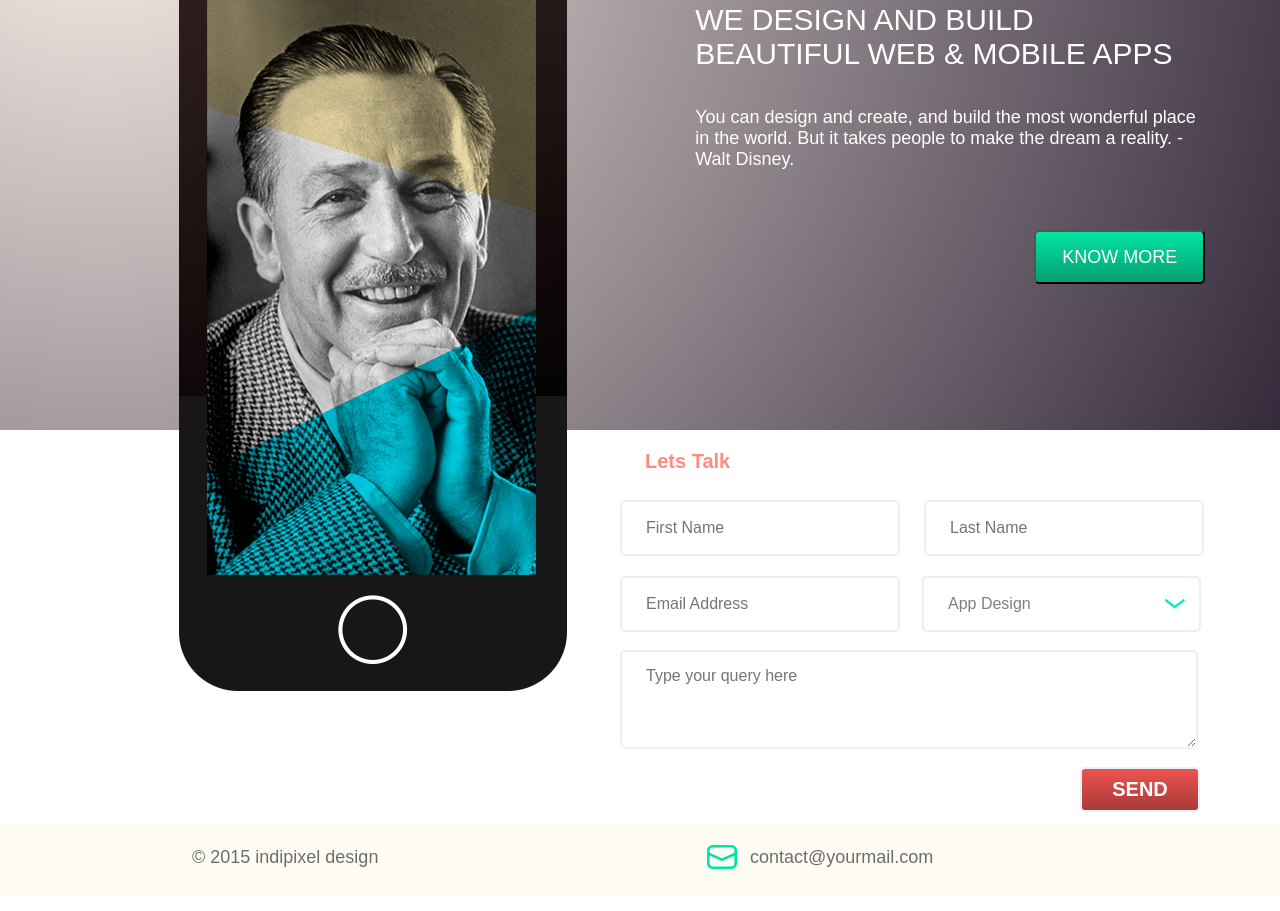
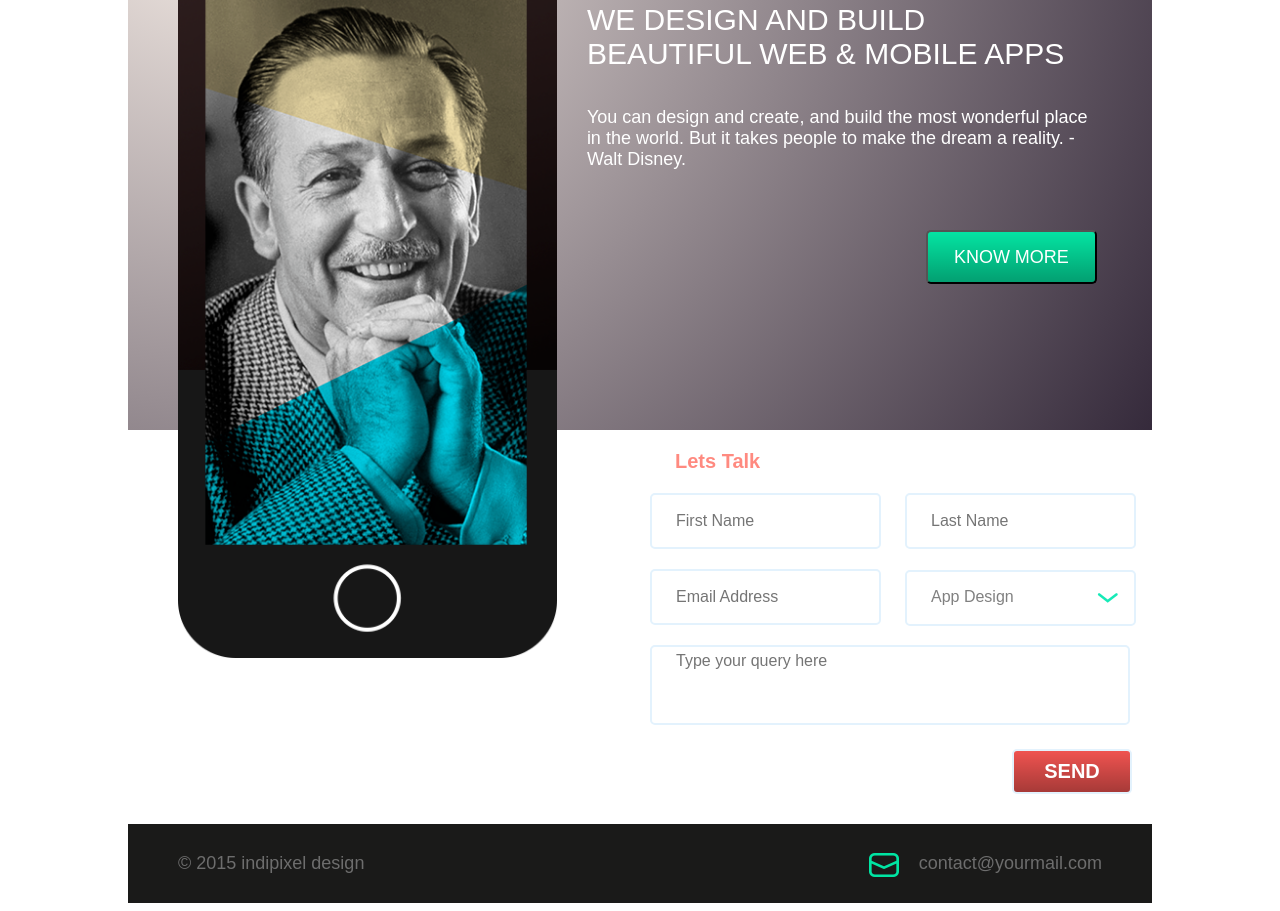
Before and after one commit to dim4ikk/lesson2, a plain HTML site: page index.html in a window 1280 px wide. Shown: the part 288-1199 px from the top of the page. Drawn offline with Linux system fonts and the light colour scheme; a web font is replaced by a local one.

Commit message:
7th commit

```diff
--- a/css/header.css
+++ b/css/header.css
@@ -1,20 +1,18 @@
 header {
     border-top: 23px solid #04e4a2; /*green line at the top*/
-    height: 78px;
-    /*background-color: #e94643;*/
+    line-height: 78px;
     background-image: -webkit-linear-gradient(150deg, #7c1817, #e94643);
-    width: 100%;
-    max-width: 1366px;
+    max-width: 1024px;
     margin: 0 auto;
 }
 
 .container {
-    line-height: 78px;/*height of header*/
+
 }
 
 .logo {
     display: inline-block;
-    margin-left: 230px;
+    margin-left: 50px;
 }
 
 .container img {
@@ -49,7 +47,10 @@ header {
     text-decoration: none;
     padding-bottom: 5px; /*space for underline*/
     margin-left: 30px;
-    right: 95px;
+}
+
+.navigation a:last-child {
+    margin-right: 50px;
 }
 
 /*underline effect when hover*/
--- a/css/myblog.css
+++ b/css/myblog.css
@@ -1,31 +1,101 @@
 body {
     margin: 0 auto; /*removes unnecessary margins*/
-    width: 100%;
-    max-width: 1366px;
-    height: 100%;
-    font-size: 20px;
-    font-family: Montserrat, Tahoma;
 }
 .wrapper {
     margin: 0 auto;
-    background: radial-gradient(circle farthest-corner at 100px 50px, #FBF2EB, #352A3B);
-    width: 100%;
-    max-width: 1366px;
+
+    max-width: 1024px;
     height: auto;
     padding-bottom: 50px;
+    background: radial-gradient(circle farthest-corner at 100px 50px, #FBF2EB, #352A3B);
 }
 .sidebar {
     float: left;
     background: pink;
-    width: 30%;
-    height: 400px;
-    margin: 50px 0px 0px 50px;
+    /*width: 30%;*/
+    min-width: 400px;
+    height: 500px;
+    margin: 50px 0px 0px 30px;
+    border-radius: 10px;
+}
+
+form[name="search"] {
+    padding: 30px;
+}
+
+input[name="q"] {
+    width: 210px;
+    height: 49px;
+    font-family: Montserrat, Arial;
+    font-size: 18px;
+    padding: 0 20px;
+    border-radius: 10px;
+    outline: none; /*убираем стандартную обводку браузера*/
+}
+
+form button {
+    height: 54px;
+    padding: 0px 23px 0px;
+    font-family: Montserrat, Arial;
+    text-transform: uppercase;
+    font-size: 18px;
+    background: #04e4a2;
+    color: white;
+    border-radius: 10px;
+
+}
+
+form button:hover {
+    background-color: lightgreen;
+    -moz-transition: all 0.3s ease;
+    -o-transition: all 0.3s ease;
+    -webkit-transition: all 0.3s ease;
+    cursor: pointer; /*"hand" cursor for <button> tag*/
+}
+
+.aside-menu {
+    border-width: thin;
+    border-color: black;
+}
+.aside-menu li {
+    font-family: Montserrat, Arial;
+    font-size: 22px;
+    text-shadow: 0.1em 0.1em 0.05em green;
+	list-style-type: square; /*type of marker for li*/
+	border-bottom: 1px solid #e94643;
+    padding: 10px;
+}
+
+.aside-menu li:hover {
+    background-color: lightgreen;
+    -moz-transition: all 0.3s ease;
+    -o-transition: all 0.3s ease;
+    -webkit-transition: all 0.3s ease;
+
+    -webkit-transform: scale(1.02);
+    -moz-transform: scale(1.02);
+    -o-transform: scale(1.02);
+
+    -webkit-box-shadow: 0px 3px 1px rgba(0, 0, 0, 0.2);
+    -moz-box-shadow: 0px 3px 1px rgba(0, 0, 0, 0.2);
+    box-shadow: 0px 3px 1px rgba(0, 0, 0, 0.2);
+    border-radius: 10px;
+}
+
+.aside-menu li:last-child {
+    border-bottom: none;
+}
+
+.aside-menu a {
+	color: #070000;
+    text-decoration: none;
 }
 
 .contentbox {
     display: inline-block;
     width: 45%;
-    margin-left: 241px;
+    margin-left: 88px;
+    margin-right: 30px;
     text-align: justify;
 }
 
@@ -33,7 +103,10 @@ body {
     /*display: inline-block;*/
     position: relative;
     background: lightgreen;
-    margin: 50px 0;
+    font-size: 20px;
+    font-family: Montserrat, Tahoma;
+    margin-bottom: 0px;
+    margin-top: 50px;
     min-height: 270px;
     padding: 25px 25px 85px;
     border-radius: 10px;
--- a/css/style.css
+++ b/css/style.css
@@ -1,7 +1,6 @@
 body {
    margin: 0 auto; /*removes unnecessary margins*/
-   width: 100%;
-   max-width: 1366px;
+   max-width: 1024px;
 }
 
 .main_container {
@@ -13,14 +12,15 @@ body {
 
 .phone img {
     float: left;
-    margin-left: 14%;
-    margin-top: 5%;
+    margin-left: 50px;
+    margin-top: 50px;
+    width: 37%;
 }
 
 .right-wrap {
     display: inline-block;
     margin-top: 190px;
-    margin-left: 128px;
+    margin-left: 30px;
 }
 
 .right-wrap:after {
@@ -98,26 +98,15 @@ button:active {
 .contact-form {
     float: right;
     background-color: white;
-    height: 394px;
-}
-
-.contact-form:after {
-    content: ".";
-    display: block;
-    height: 0;
-    clear: both;
-    visibility: hidden;
+    height: inherit;
 }
 
 form {
-    position: relative;
-    height: 394px;
-    width: 660px; /*48.3%*/
+    width: 502px; /*502px*/
 }
 
 .lets-talk {
-    position: absolute;
-    display: inline-block;
+    min-width: 100px;
     font-size: 20px;
     font-family: Arial;
     font-weight: 600;
@@ -126,25 +115,69 @@ form {
 }
 
 input {
-    position: relative;
-    top: 70px;
+    font-size: 16px;
+    font-family: Montserrat Light, Arial;
+    background: transparent;
+    height: 50px;
+    width: 201px;
+    border: #e3f2fd 2px solid;
+    border-radius: 5px;
+    padding-left: 24px;
+    margin: 0px 20px 20px 0px;
+}
+
+.textbox-lastname {
+    margin-right: 0px;
+}
+
+select {
+  -webkit-appearance: none;
+  -moz-appearance: none;
+  appearance: none;
+}
+
+.select-form {
+    display: inline-block;
+    height: 52px;
+    /*width: 225px;*/
+    background: url(../images/dropdown_arrow.png) no-repeat 190px;
+    border: #e3f2fd 2px solid;
+    border-radius: 5px;
+}
+
+.select-form select {
+    width: 227px;
+    height: 50px;
+    background: transparent;
+    background: rgba (0, 0, 0, 0); /*transparent for Opera*/
+    -webkit-appearance: none; /*transparent for Chrome*/
+    border: 0;
+    outline: 0;
+    padding-left: 24px;
+    color: grey;
+    font-family: Montserrat, Arial;
+    font-size: 16px;
+}
+
+textarea {
+    width: 480px; /*502px*/
+    box-sizing: border-box;
+    overflow: hidden;
+    height: 80px;
     font-size: 16px;
     font-family: Montserrat Light, Arial;
     background: transparent;
     background: rgba (0, 0, 0, 0); /*transparent for Opera*/
     -webkit-appearance: none; /*transparent for Chrome*/
-    height: 50px;
-    width: 250px; /*250px-24px*/
     border: #e3f2fd 2px solid;
     border-radius: 5px;
-    padding-left: 24px;
-    margin-bottom: 20px;
-    margin-right: 20px;
+    padding: 5px 24px 0 24px;
+    resize: none; /*no expansion of textarea*/
 }
 
 .button {
-    position: absolute;
-    margin: 20px 0 0;
+    float: right;
+    margin: 20px;
     padding: 0;
     height: 45px;
     width: 120px;
@@ -181,84 +214,36 @@ input {
     padding-top: 22px;
 }
 
-.select-form {
-    position: absolute;
-    left: 302px;
-    bottom: 192px; /*192px*/
-    height: 52px;
-    width: 275px;
-    background: url(../images/dropdown_arrow.png) no-repeat 240px;
-    border: #e3f2fd 2px solid;
-    border-radius: 5px;
-}
-
-.select-form select {
-    width: 280px;
-    height: 50px;
-    background: transparent;
-    background: rgba (0, 0, 0, 0); /*transparent for Opera*/
-    -webkit-appearance: none; /*transparent for Chrome*/
-    border: 0;
-    outline: 0;
-    padding-left: 24px;
-    color: grey;
-    font-family: Arial;
-    font-size: 16px;
-}
-
-textarea {
-    position: absolute;
-    width: 550px;
-    height: 80px;
-    top: 220px;
-    left: 0;
-    font-size: 16px;
-    font-family: Montserrat Light, Arial;
-    background: transparent;
-    background: rgba (0, 0, 0, 0); /*transparent for Opera*/
-    -webkit-appearance: none; /*transparent for Chrome*/
-    border: #e3f2fd 2px solid;
-    border-radius: 5px;
-    padding: 15px 0 0 24px;
-    margin-top: 0;
-}
-
 footer {
     position: relative;
-    background-color: #fefcf2;
-    margin-top: 0px;
+    background-color: #1a1a19;
     width: 100%;
-    height: 73px;
-
+    line-height: 78px;
 }
 .footer-copyright {
-    position: absolute;
-    left: 192px;
-    top: 23px;
-    width: auto;
+    display: inline-block;
+    margin-left: 50px;
     font-size: 18px;
-    font-family: Arial;
+    font-family: Montserrat, Arial;
     color: #6d6d6d;
 }
 .footer-email {
-    position: absolute;
-    top:  23px;
-    left: 750px;
+    display: inline-block;
+    float: right;
+    margin-right: 50px;
     font-size: 18px;
-    font-family: Arial;
-    color:
+    font-family: Montserrat, Arial;
 }
 footer a {
     text-decoration: none;
     color: #6d6d6d;
 }
 footer a:hover {
-    color: blue;
+    color: #d3d3e5;
     text-decoration: underline;
 }
 .mailicon {
-    position: absolute;
-    /*display: inline-block;*/
-    left: 707px;
-    top: 21px;
+    display: inline-block;
+    float: right;
+    margin: 9px 20px 0 0;
 }
--- a/index.html
+++ b/index.html
@@ -53,12 +53,13 @@
     <!--White block containing forms-->
     <div class="whiteblock">
         <div class="contact-form">
+          <p class="lets-talk">Lets Talk</p>
 
             <form action="#">
-                <p class="lets-talk">Lets Talk</p>
+
                 <input name="name" placeholder="First Name" class="textbox" required />
 
-                <input name="name" placeholder="Last Name" class="textbox" required />
+                <input name="name" placeholder="Last Name" class="textbox-lastname" required />
 
                 <input name="emailaddress" placeholder="Email Address" class="textbox" type="email" required />
 
@@ -82,11 +83,9 @@
     <footer>
         <div class="footer-copyright">© 2015 indipixel design
         </div>
-
         <div class="footer-email">
             <a href="">contact@yourmail.com</a>
         </div>
-
         <div class="mailicon"><img src="images/mail-icon.png" alt="">
         </div>
     </footer>
```
Also changed, not shown: myblog.html (+18 -2 lines), images/lupa.jpg (added).
